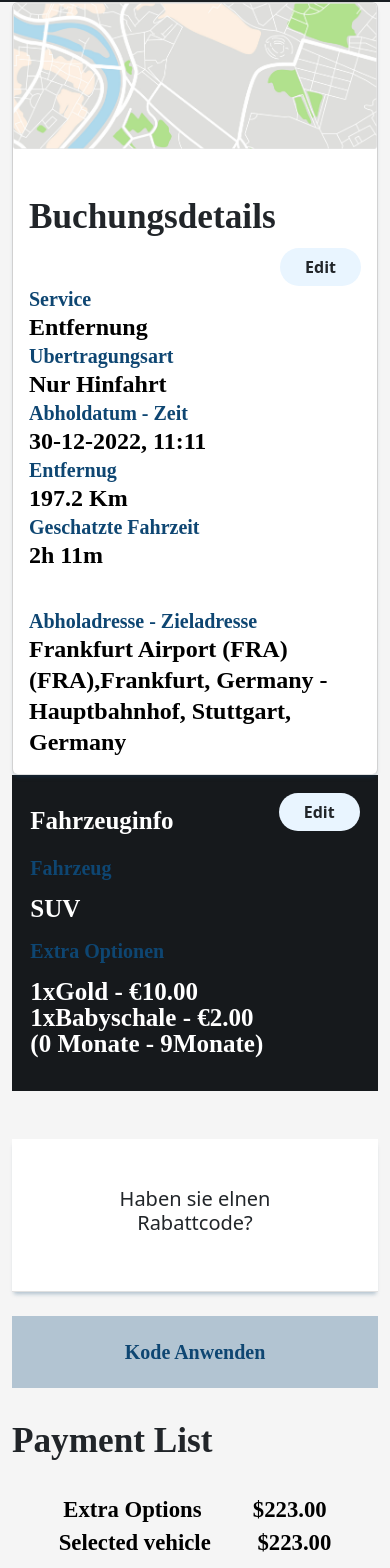
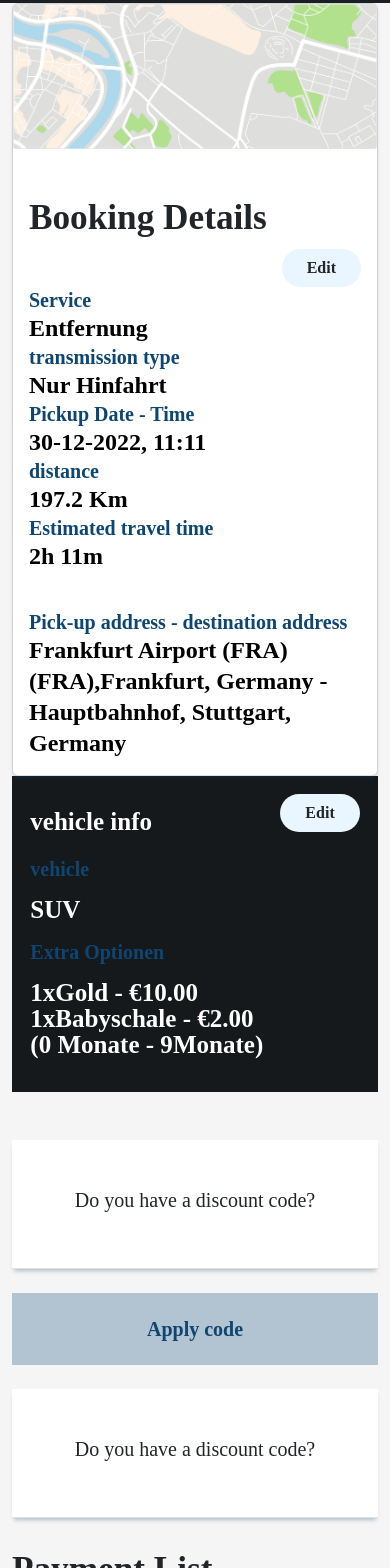
Before and after one commit to keshavsov/flughafen, a React (Create React App) app: page /summary in a window 390 px wide. Shown: the part 1136-2704 px from the top of the page. Built offline with nearby package versions, Linux system fonts and the light colour scheme.

Commit message:
summary page

```diff
--- a/src/component/Elements/Stapper.js
+++ b/src/component/Elements/Stapper.js
@@ -14,7 +14,7 @@ const steps = [
 
 const StepperWrapper = styled('div')(()=>({
   '& .MuiStepConnector-root' : {
-    top: '1.4rem',
+    top: '1.5rem',
   },
   '& .MuiStepLabel-iconContainer': {
     zIndex: 1
--- a/src/i18n/i18n-de.json
+++ b/src/i18n/i18n-de.json
@@ -6,5 +6,21 @@
     "wah":"Wahlen",
     "AusgetF":"Ausgewahltes Fahrzeug",
     "gesamt":"Gesamt",
-    "extopt":"Extra Optionen"
+    "extopt":"Extra Optionen",
+    "contactI":"Kontakt-Information",
+    "bilADD":"Rechungsadresse",
+    "fn":"Vorname*",
+    "surn":"Familienname/Nachname* ",
+    "tel":"Telefonummer*",
+    "remark":"Bemerkungen",
+    "barZ":"Buchungsdetails",
+    "ubert":"Ubertragungsart",
+    "dist":"Entfernug",
+    "pickt":"Abholdatum - Zeit",
+    "estimTravtime":"Geschatzte Fahrzeit",
+    "pickup_destinate_addres":"Abholadresse - Zieladresse",
+    "vehiInfo":"Fahrzeuginfo",
+    "vehicl":"Fahrzeug",
+    "diskcount":"Haben sie elnen Rabattcode?",
+    "applcode":"Kode Anwenden"
   }
--- a/src/i18n/i18n-en.json
+++ b/src/i18n/i18n-en.json
@@ -6,5 +6,21 @@
     "wah":"Choose",
     "AusgetF":"Selected vehicle",
     "gesamt":"In total",
-    "extopt":"Extra Options"
+    "extopt":"Extra Options",
+    "contactI":"Contact-Information",
+    "bilADD":"Billing address",
+    "fn":"First name*",
+    "surn":"Surname/Surname*",
+    "tel":"phone number",
+    "remark":"Remarks",
+    "barZ":"Booking Details",
+    "ubert":"transmission type",
+    "dist":"distance",
+    "pickt":"Pickup Date - Time",
+    "estimTravtime":"Estimated travel time",
+    "pickup_destinate_addres":"Pick-up address - destination address",
+    "vehiInfo":"vehicle info",
+    "vehicl":"vehicle",
+    "diskcount":"Do you have a discount code?",
+    "applcode":"Apply code"
   }
--- a/src/index.css
+++ b/src/index.css
@@ -9,6 +9,7 @@ body {
   background: whitesmoke;
   font-size: 14px;
   overflow-x: hidden;
+  font-family: 'DM Sans'
 }
 
 /* Override */
@@ -28,7 +29,7 @@ body {
 .vertical-line {
   margin-top: 20px;
   border-left: 2px solid slategrey;
-  height: 180px;
+  height: 260px;
 }
 
 /*  */
@@ -44,8 +45,8 @@ body {
 }
 
 .span-text {
-  font-size: 17.7236px;
-  font-weight: 700;
+  font-size: 20.7236px;
+  font-weight: 500;
   text-align: center;
 
 }
@@ -54,7 +55,7 @@ body {
   font-family: 'DM Sans';
   font-style: normal;
   font-weight: 700;
-  font-size: 22.7236px;
+  font-size: 25.7236px;
   line-height: 33px;
 
   color: #000000;
@@ -79,7 +80,7 @@ body {
   font-family: 'DM Sans';
   font-style: normal;
   font-weight: 500;
-  font-size: 23.4889px;
+  font-size: 25.4889px;
   line-height: 31px;
 
   color: #000000;
@@ -102,7 +103,7 @@ body {
 }
 
 .footer-blog-text {
-  /* font-family: 'DM Sans'; */
+  font-family: 'DM Sans';
   font-size: 18.3px;
   line-height: 23px;
 
@@ -123,6 +124,7 @@ h2 {
 /* Over Ride Stepper */
 .MuiStepLabel-root .MuiSvgIcon-root {
   font-size: 3rem;
+  font-family: 'DM Sans';
   color: var(--primary);
 }
 
@@ -134,7 +136,8 @@ h2 {
   text-align: center;
   color: #fff;
   padding: 3px;
-  font-size: 1.5rem
+  font-size: 1.5rem;
+  font-family: 'DM Sans'
 }
 
 .puls-minus-btn-skyblue {
@@ -145,6 +148,7 @@ h2 {
   text-align: center;
   padding: 3px;
   font-size: 1.5rem
+
 }
 
 .Gesamt-text {
@@ -196,6 +200,10 @@ h2 {
   text-decoration: none;
   color: gray;
   padding-right: 2rem;
+  font-family: 'DM Sans';
+  /* font-weight: 700; */
+
+
 }
 
  /* summary component textfield */
--- a/src/pages/Summary.js
+++ b/src/pages/Summary.js
@@ -6,7 +6,7 @@ import svgImages from '../Assets/Images/svgImages'
 import { useTranslation } from 'react-i18next'
 import { PaymentList } from '../component/PaymentList'
 import map from '../Assets/Images/img_rectangle39832.png'
-const { EditIcon,GernamySvg } = svgImages;
+const { EditIcon, GernamySvg } = svgImages;
 
 export function Summary() {
     const { t } = useTranslation()
@@ -44,7 +44,7 @@ export function Summary() {
                             <p className='vehicle-option-sider-text'>demo123@gmail.com</p>
 
                             <label className='Gesamt-text'>Telefonummer</label>
-                            <p className='vehicle-option-sider-text'> <GernamySvg/>-91+11112344345</p>
+                            <p className='vehicle-option-sider-text'> <GernamySvg />-91+11112344345</p>
 
                         </div>
                         <hr style={{ border: "5px solid slategrey", width: "100%" }}></hr>
@@ -61,7 +61,7 @@ export function Summary() {
                         <div className="card white-card">
                             <img src={map} class="card-img-top" alt="..." />
                             <div className="card-body">
-                                <h2 className="card-title">Buchungsdetails</h2>
+                                <h2 className="card-title">{t('barZ')}</h2>
                                 <div style={{ textAlign: "end" }}><button className='btn rounded-pill px-4' style={{ backgroundColor: "#E9F5FF" }}> <b>Edit </b> </button></div>
                                 <div className='row'>
                                     <div className='col-md-6 '>
@@ -69,29 +69,29 @@ export function Summary() {
                                         <p className="card-text">Entfernung</p>
                                     </div>
                                     <div className='col-md-6 '>
-                                        <label className='Gesamt-text'>Ubertragungsart</label>
+                                        <label className='Gesamt-text'>{t('ubert')}</label>
                                         <p className="card-text">Nur Hinfahrt</p>
                                     </div>
                                 </div>
                                 <div className='row'>
                                     <div className='col-md-6 '>
-                                        <label className='Gesamt-text'>Abholdatum - Zeit</label>
+                                        <label className='Gesamt-text'>{t('pickt')}</label>
                                         <p className="card-text">30-12-2022, 11:11</p>
                                     </div>
                                     <div className='col-md-6 '>
-                                        <label className='Gesamt-text'>Entfernug</label>
+                                        <label className='Gesamt-text'>{t('dist')}</label>
                                         <p className="card-text">197.2 Km</p>
                                     </div>
                                 </div>
                                 <div >
                                     <div className='col'>
-                                        <label className='Gesamt-text'>Geschatzte Fahrzeit</label>
+                                        <label className='Gesamt-text'> {t('estimTravtime')}</label>
                                         <p className="card-text">2h 11m</p> <br />
                                     </div>
 
                                 </div>
                                 <div className='col-md-12'>
-                                    <label className='Gesamt-text'>Abholadresse - Zieladresse</label>
+                                    <label className='Gesamt-text'>{t('pickup_destinate_addres')}</label>
                                     <p className="card-text">Frankfurt Airport (FRA) (FRA),Frankfurt,
                                         Germany - Hauptbahnhof, Stuttgart, Germany</p>
                                 </div>
@@ -102,20 +102,23 @@ export function Summary() {
                     <div className='col-md-3 mb-5'>
                         <div style={{ backgroundColor: "#16191C", padding: "5%" }}>
                             <div className='d-flex justify-content-between'>
-                                <h2 className='vehicle-option-sider-text'>Fahrzeuginfo</h2>
+                                <h2 className='vehicle-option-sider-text'>{t('vehiInfo')}</h2>
                                 <div style={{ textAlign: "end" }}><button className='btn rounded-pill px-4' style={{ backgroundColor: "#E9F5FF" }}> <b>Edit </b> </button></div>
                             </div>
-                            <label className='Gesamt-text'>Fahrzeug</label>
+                            <label className='Gesamt-text'>{t('vehicl')}</label>
                             <p className='vehicle-option-sider-text'>SUV</p>
                             <label className='Gesamt-text'>Extra Optionen</label>
                             <p className='vehicle-option-sider-text'>1xGold - €10.00 <br />1xBabyschale - €2.00 <br />
                                 (0 Monate - 9Monate) </p>
                         </div>
                         <div className='p-5 text-center white-card mt-5'>
-                            <h5>Haben sie elnen Rabattcode?</h5>
+                            <h5>{t('diskcount')}</h5>
                         </div>
                         <div className=' text-center  p-3  mt-4' style={{ backgroundColor: "#B2C4D2" }}>
-                            <button className='btn Gesamt-text'>Kode Anwenden</button>
+                            <button className='btn Gesamt-text'>{t('applcode')}</button>
+                        </div>
+                        <div className='p-5 text-center white-card mt-4'>
+                            <h5>{t('diskcount')}</h5>
                         </div>
                         <PaymentList />
                     </div>
--- a/src/pages/VehicleOption.js
+++ b/src/pages/VehicleOption.js
@@ -59,9 +59,9 @@ export function VehicleOption() {
                             <h2 ><img src={buttonIcon3} />Extra Optionen</h2>
                         </div>
 
-                        <div className=' d-flex justify-content-evenly '>
+                        <div className=' d-flex flex-wrap justify-content-evenly  '>
                             <button className="btn btn-primary "><img src={buttonIcon2} /> Child Seat</button>
-                            <button className="btn btn-primary "> <img src={buttonIcon4} />Package</button>
+                            <button className="btn btn-primary "> <img src={buttonIcon4} /> Package </button>
                             <button className="btn btn-primary "> <img src={buttonIcon1} />Wheelchair (Foldable)</button>
                         </div>
                         <TableVehicle />
@@ -74,7 +74,7 @@ export function VehicleOption() {
                                     <img className="card-img-top" src={minibus} alt="Card image cap" style={{ width: "236px", height: "120px" }} />
                                     <div className="card-body p-3 ">
                                         <label className='card-text'>Economy</label>
-                                        <div className='d-flex gap-3 '>
+                                        <div className='d-flex flex-wrap gap-3 '>
                                             <p className='people-bag'><img src={user} /><b> 2 People </b></p>
                                             <p className='people-bag'> <b><img src={bag} /></b><b>4 Bag</b>  </p>
                                         </div>
@@ -94,7 +94,7 @@ export function VehicleOption() {
                                     <img className="card-img-top" src={minibus} alt="Card image cap" style={{ width: "236px", height: "120px" }} />
                                     <div className="card-body p-3">
                                         <label className='card-text'>Economy</label>
-                                        <div className='d-flex gap-3 '>
+                                        <div className='d-flex gap-3 flex-wrap'>
                                             <p className='people-bag'><img src={user} /><b> 2 People </b></p>
                                             <p className='people-bag'> <b><img src={bag} /></b><b>4 Bag</b>  </p>
                                         </div>
@@ -111,7 +111,7 @@ export function VehicleOption() {
 
                     </div>
 
-                    <div className='col-md-3 md-5 '>
+                    <div className='col-md-3 mb-5 '>
 
                         <PaymentList />
                     </div>
```
Also changed, not shown: src/pages/ContactInfo.js (+10 -10 lines).
